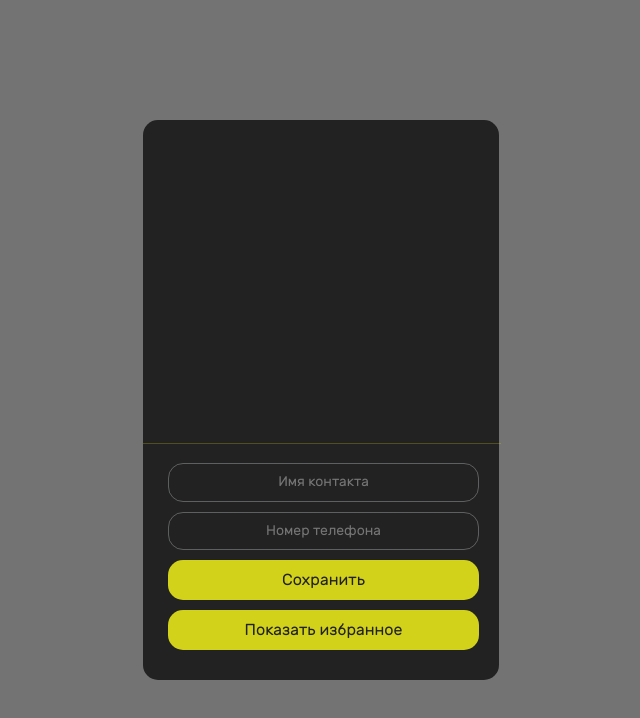
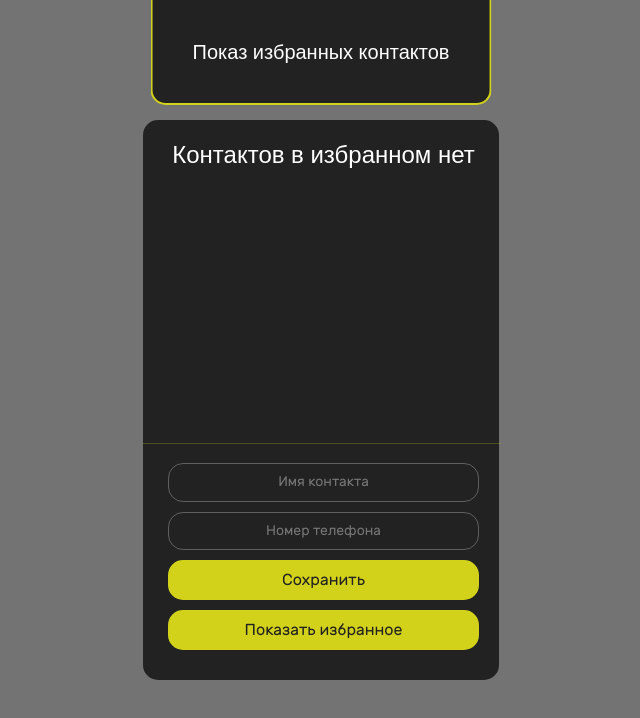
Before and after one commit to Kustiche/ContactsRepetition, a plain HTML site: page index.html in a window 1280 px wide. Both pictures are taken after a click on the button "Показать избранное". Shown: the whole page, without its empty margins (319-959 px from the left). Drawn offline with Linux system fonts and the light colour scheme.

Commit message:
Убрал углы у модалки, добавил текст при отсутствии контактов и добавил уведомления на показ избранных и всех контактов

```diff
--- a/js/render.js
+++ b/js/render.js
@@ -27,4 +27,10 @@
       content.append(contactTemplate);
     }
   });
+
+  if (isFavoriteRegime && content.innerHTML === "") {
+    content.innerHTML = "Контактов в избранном нет";
+  } else if (!isFavoriteRegime && content.innerHTML === "") {
+    content.innerHTML = "Контактов нет";
+  }
 }
--- a/js/scripts.js
+++ b/js/scripts.js
@@ -1,3 +1,4 @@
+import { activationNotification } from "./activationNotification.js";
 import { addContact } from "./addContact.js";
 import { addFavorite } from "./addFavorite.js";
 import { closeModal } from "./closeModal.js";
@@ -45,6 +46,12 @@ modalDeleteButton.addEventListener("click", () => {
 buttonFavorites.addEventListener("click", () => {
   isFavoriteRegime = isFavoriteRegime ? false : true;
 
+  if (isFavoriteRegime) {
+    activationNotification("Показ избранных контактов");
+  } else {
+    activationNotification("Показ всех контактов");
+  }
+
   render(isFavoriteRegime);
 });
 
--- a/scss/chunk/_contacts.scss
+++ b/scss/chunk/_contacts.scss
@@ -28,6 +28,9 @@
     width: 100%;
     height: 283px;
     overflow-y: auto;
+    font-size: 24px;
+    font-family: Mandali, sans-serif;
+    font-weight: 400;
   }
 
   &__contact {
@@ -131,6 +134,7 @@
 .modal {
   padding: 0;
   border: none;
+  border-radius: 15px;
 
   &__wrap {
     position: relative;
@@ -225,6 +229,7 @@
     margin: 0;
     font-size: 20px;
     font-family: Mandali, sans-serif;
+    font-weight: 400;
     color: var(--light-color);
   }
 }
```
Also changed, not shown: img/screenshot.png, style.css.
